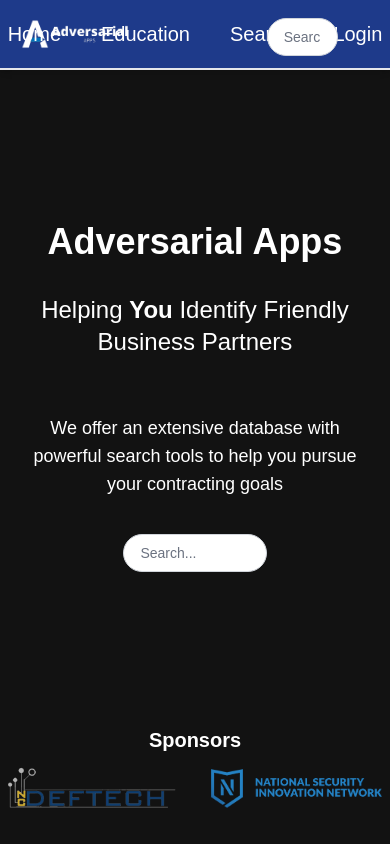
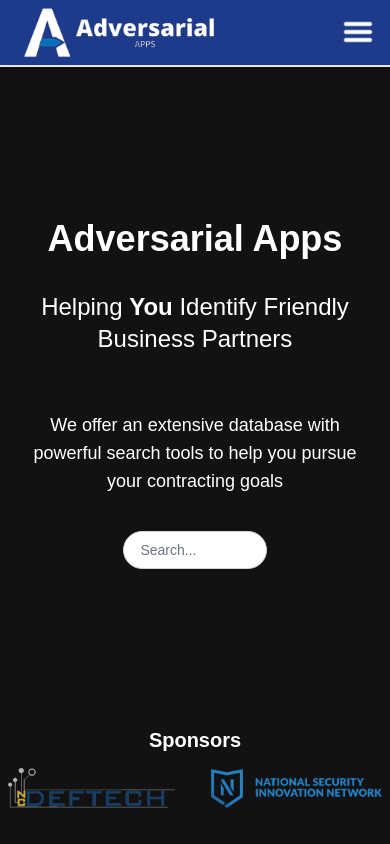
Before and after one commit to AdverseApps/Adversarial-Apps-Web, a Next.js app in the folder adversarial_apps/: page / in a window 390 px wide. Built offline with nearby package versions, Linux system fonts and the light colour scheme.

Commit message:
Created hamburger menu for smaller screens

```diff
--- a/adversarial_apps/src/components/navbar.tsx
+++ b/adversarial_apps/src/components/navbar.tsx
@@ -11,8 +11,7 @@ const EducationSubNavBar = ({ isSubMenuOpen }: { isSubMenuOpen: boolean }) => {
       id="education-submenu"
       role="menu"
       aria-labelledby="education-menu"
-      className={`absolute left-1/2 transform -translate-x-1/2 ${
-        isSubMenuOpen ? 'block' : 'hidden'
+      className={`absolute left-1/2 transform -translate-x-1/2 ${isSubMenuOpen ? 'block' : 'hidden'
         } bg-blue-800 text-white rounded-lg p-4 mt-2 shadow-lg`}
     >
       <ul className="flex space-x-6">
@@ -28,9 +27,106 @@ const EducationSubNavBar = ({ isSubMenuOpen }: { isSubMenuOpen: boolean }) => {
   );
 };
 
+const HamburgerMenu = () => {
+  const [isMenuOpen, setIsMenuOpen] = useState(false);
+  const hamburgerMenuRef = useRef<HTMLDivElement | null>(null);
+
+  const toggleMenu = () => {
+    setIsMenuOpen((prev) => !prev);
+  };
+
+  const handleClickOutside = (event: MouseEvent) => {
+    if (hamburgerMenuRef.current && !hamburgerMenuRef.current.contains(event.target as Node)) {
+      setIsMenuOpen(false);
+    }
+  };
+
+  useEffect(() => {
+    document.addEventListener('mousedown', handleClickOutside);
+    return () => {
+      document.removeEventListener('mousedown', handleClickOutside);
+    };
+  }, []);
+
+  return (
+    <div ref={hamburgerMenuRef} className="fixed right-0 top-0 p-4 z-50">
+      {/* Hamburger Button */}
+      <button onClick={toggleMenu} aria-label="Toggle Menu">
+        <Image
+          src="/Hamburger_icon.png"
+          alt="Hamburger Menu Icon"
+          width={32}
+          height={32}
+          className="filter invert"
+        />
+      </button>
+
+      {/* Submenu */}
+      {isMenuOpen && (
+        <div className="absolute top-[65px] right-0 bg-blue-900 text-white shadow-md rounded-lg rounded-t-none p-4 w-48 border-2 border-t-0 border-white">
+          <ul className="space-y-2">
+            <li>
+              <Link
+                href="/"
+                className="block hover:bg-blue-800 rounded p-2"
+                onClick={() => setIsMenuOpen(false)}
+              >
+                Home
+              </Link>
+            </li>
+            <li>
+              <Link
+                href="/education"
+                className="block hover:bg-blue-800 rounded p-2"
+                onClick={() => setIsMenuOpen(false)}
+              >
+                Education
+              </Link>
+            </li>
+            <li>
+              <Link
+                href="/search"
+                className="block hover:bg-blue-800 rounded p-2"
+                onClick={() => setIsMenuOpen(false)}
+              >
+                Search
+              </Link>
+            </li>
+            <li>
+              <Link
+                href="/login"
+                className="block hover:bg-blue-800 rounded p-2"
+                onClick={() => setIsMenuOpen(false)}
+              >
+                Login
+              </Link>
+            </li>
+            <li className="flex items-center space-x-2">
+              <Gear />
+              <span>Settings</span>
+            </li>
+
+          </ul>
+        </div>
+      )}
+    </div>
+  );
+};
+
 export default function NavBar() {
   const [isSubMenuOpen, setIsSubMenuOpen] = useState(false);
+  const [isSmallScreen, setIsSmallScreen] = useState(false);
   const navRef = useRef<HTMLDivElement | null>(null);
+
+  const handleResize = () => {
+    setIsSmallScreen(window.innerWidth < 992);
+  };
+
+  useEffect(() => {
+    handleResize();
+    window.addEventListener("resize", handleResize);
+    return () => window.removeEventListener("resize", handleResize);
+  }, []);
 
   // Handler to open submenu when focusing or hovering
   const openSubMenu = () => setIsSubMenuOpen(true);
@@ -61,15 +157,19 @@ export default function NavBar() {
         <Link href="/" aria-label="Go to home page">
           <Image
             src="/Adversarial_Apps_Logo.png"
-            width={250}
+            width={200}
             height={200}
             alt="Adversarial Apps Logo"
-            className="cursor-pointer"
+            className="cursor-pointer min-w-[200px]"
           />
         </Link>
       </div>
 
       {/* Navigation Links */}
+      {isSmallScreen ? (
+        <HamburgerMenu />
+      ) : (
+        <>
           <nav className="flex justify-center space-x-6 relative" ref={navRef}>
             <div className="hover:bg-blue-950 p-2 rounded-lg transition duration-200">
               <Link aria-label="Go to Home Page" href="/" className="text-white text-xl">
@@ -121,6 +221,9 @@ export default function NavBar() {
               <Gear />
             </div>
           </div>
+        </>
+      )}
+
     </header>
   );
 }
```
Also changed, not shown: adversarial_apps/public/Hamburger_icon.png (added). Lines whose indentation alone changed are shown as unchanged.
